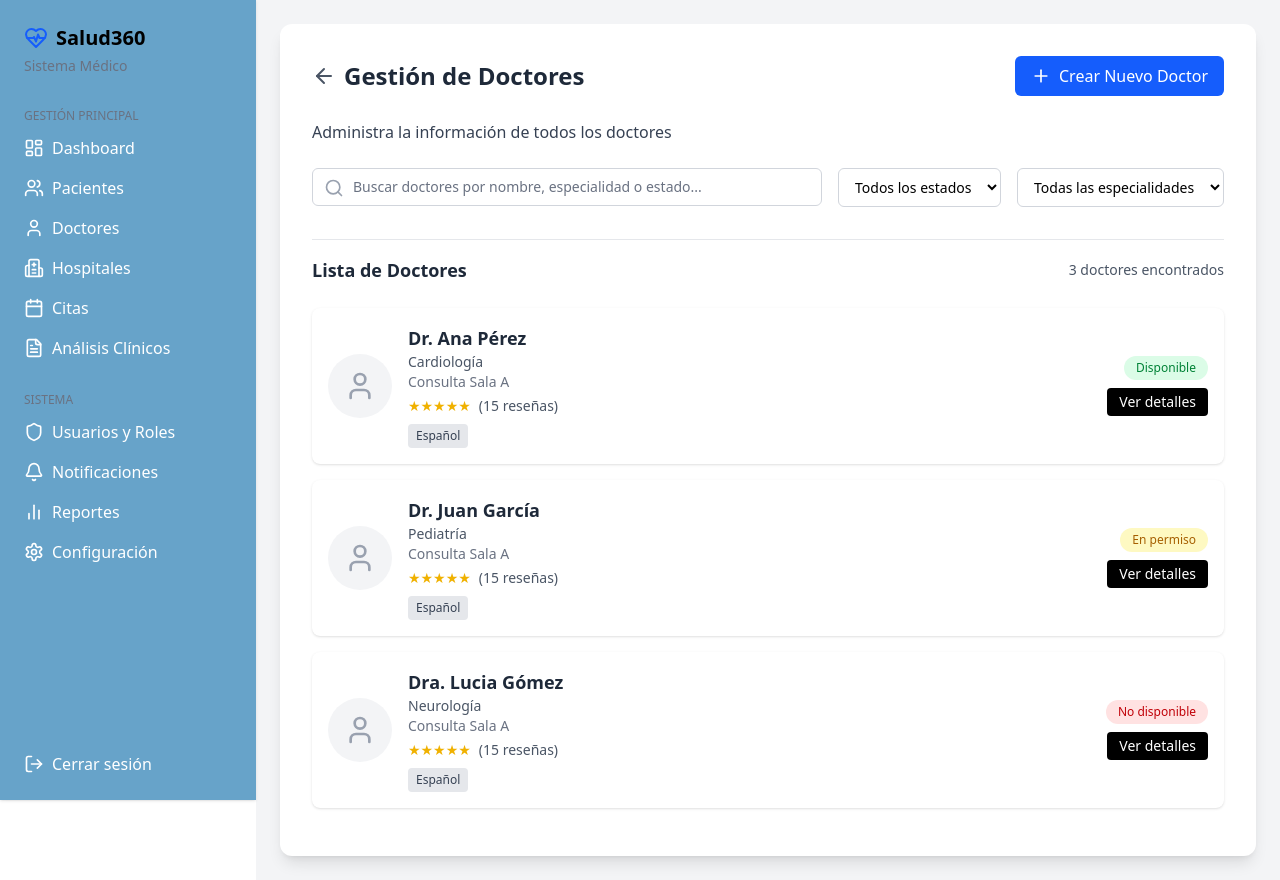
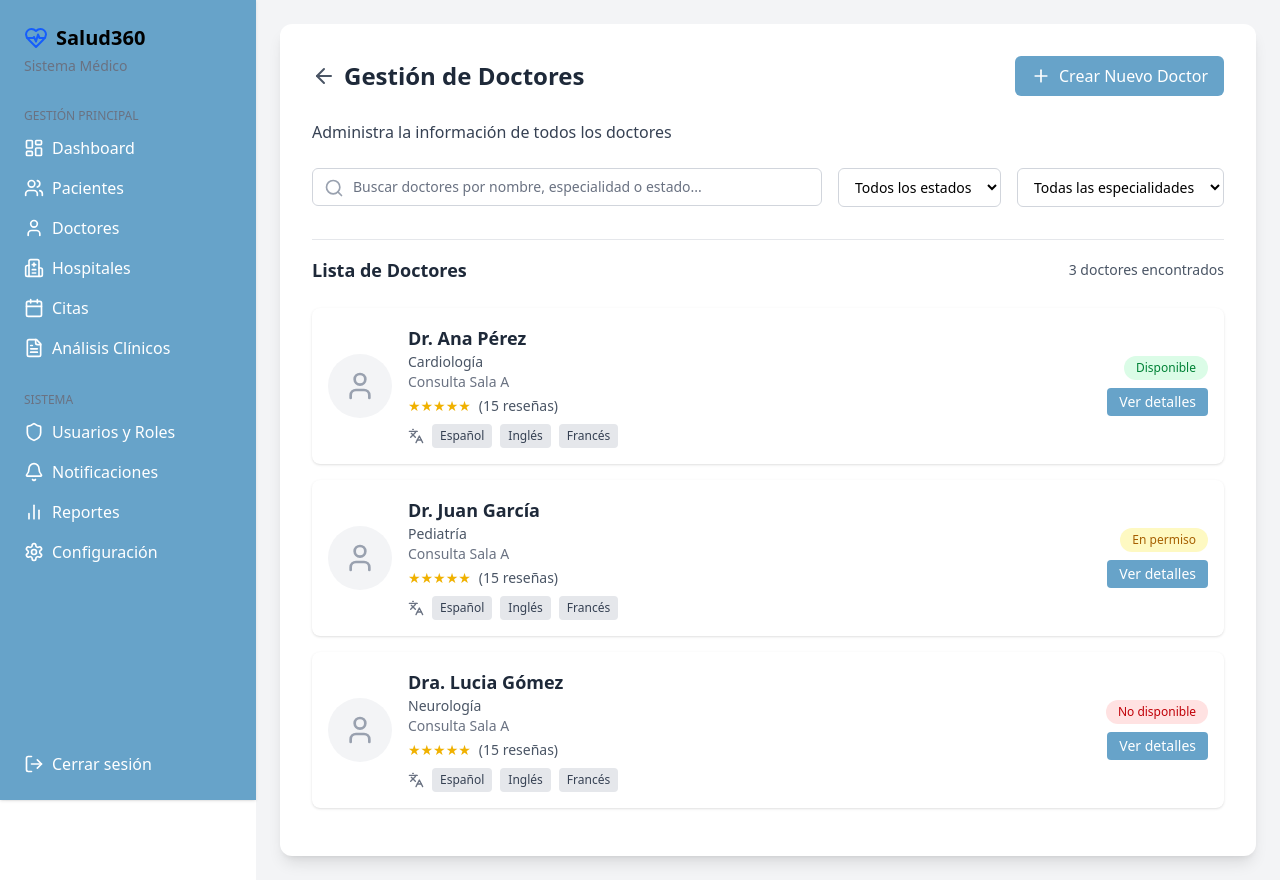
Before and after one commit to VictorAponteParedes/Salud360BackOffice, a React (Vite) app: page /doctors/list in a window 1280 px wide. Built offline with nearby package versions, Linux system fonts and the light colour scheme.

Commit message:
feat: mejorar componente DoctorCard con ícono de idiomas y actualizar estilos de botón en ListDoctors

```diff
--- a/src/screens/doctors/CardDoctor.tsx
+++ b/src/screens/doctors/CardDoctor.tsx
@@ -1,4 +1,4 @@
-import { User } from "lucide-react";
+import { Languages, User } from "lucide-react";
 
 interface DoctorCardProps {
   id: number;
@@ -54,7 +54,9 @@ export const DoctorCard = ({
             {"★".repeat(Math.round(rating))}{" "}
             <span className="text-gray-600 ml-1">({reviews} reseñas)</span>
           </div>
-          <div className="flex gap-2 mt-2">
+          <div className="flex gap-2 mt-2 items-center">
+            <Languages className="w-4 h-4 text-gray-500" />{" "}
+            {/* Ícono de idiomas */}
             {languages.map((lang) => (
               <span
                 key={lang}
@@ -80,7 +82,7 @@ export const DoctorCard = ({
         </span>
         <button
           onClick={onViewDetails}
-          className="px-3 py-1 bg-black text-white text-sm rounded hover:bg-gray-800"
+          className="px-3 py-1 bg-primary text-white text-sm rounded hover:bg-primary-hover"
         >
           Ver detalles
         </button>
--- a/src/screens/doctors/ListDoctors.tsx
+++ b/src/screens/doctors/ListDoctors.tsx
@@ -120,7 +120,7 @@ export default function DoctorList() {
 
         <button
           onClick={handleCreateNewDoctor}
-          className="flex items-center gap-2 px-4 py-2 bg-blue-600 text-white rounded-md hover:bg-blue-700 transition-colors"
+          className="flex items-center gap-2 px-4 py-2 bg-primary text-white rounded-md hover:bg-primary-hover transition-colors"
         >
           <Plus className="w-5 h-5" />
           Crear Nuevo Doctor
@@ -185,12 +185,12 @@ export default function DoctorList() {
         <div className="space-y-4">
           {filteredDoctors.map((doctor) => (
             <DoctorCard
-                key={doctor.id}
-                {...doctor}
-                onViewDetails={() => navigate(`/doctors/${doctor.id}`)}
-                room="Sala A"
-                reviews={15}
-                languages={["Español"]}
+              key={doctor.id}
+              {...doctor}
+              onViewDetails={() => navigate(`/doctors/${doctor.id}`)}
+              room="Sala A"
+              reviews={15}
+              languages={["Español", "Inglés", "Francés"]}
             />
           ))}
         </div>
```
